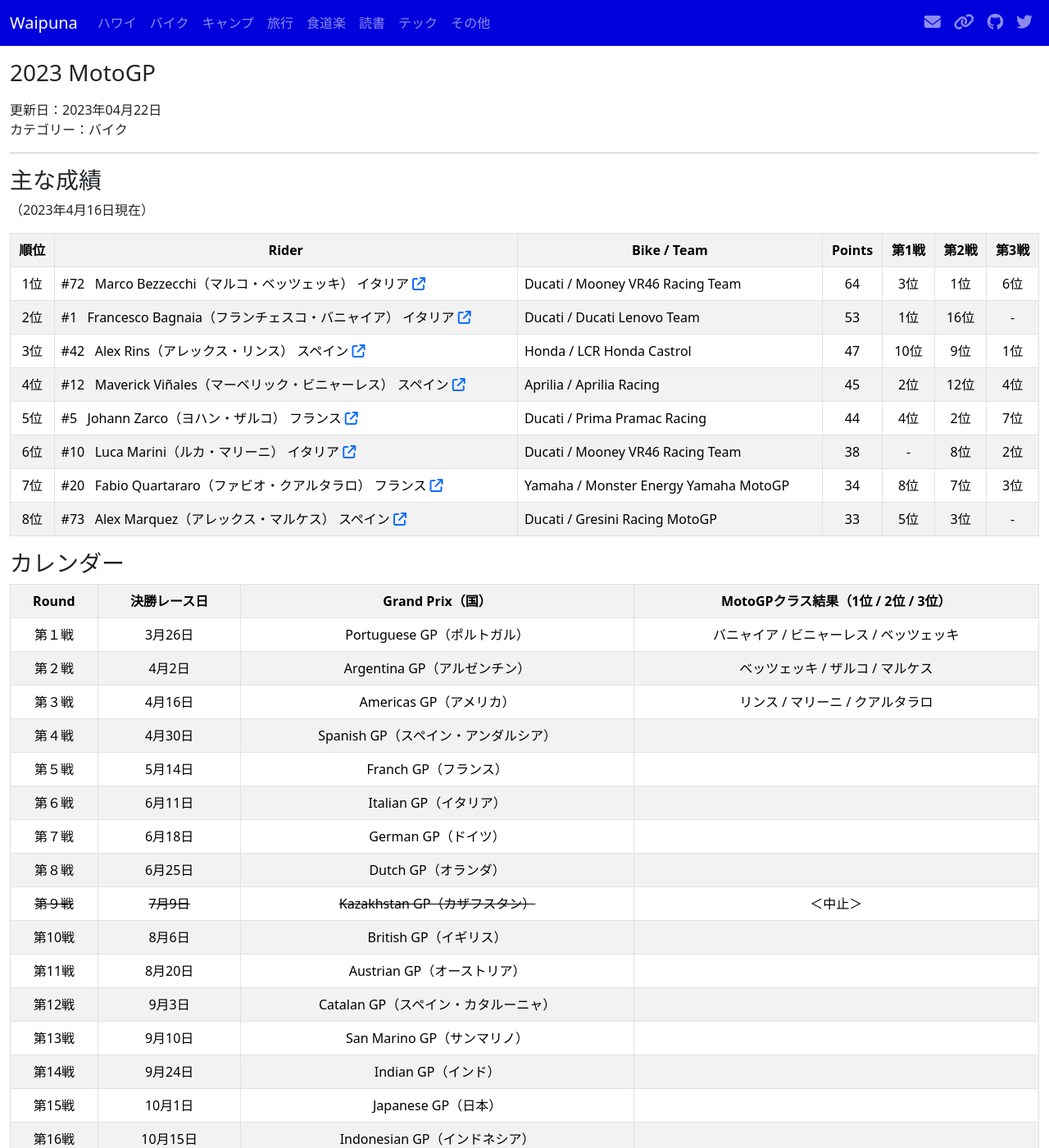
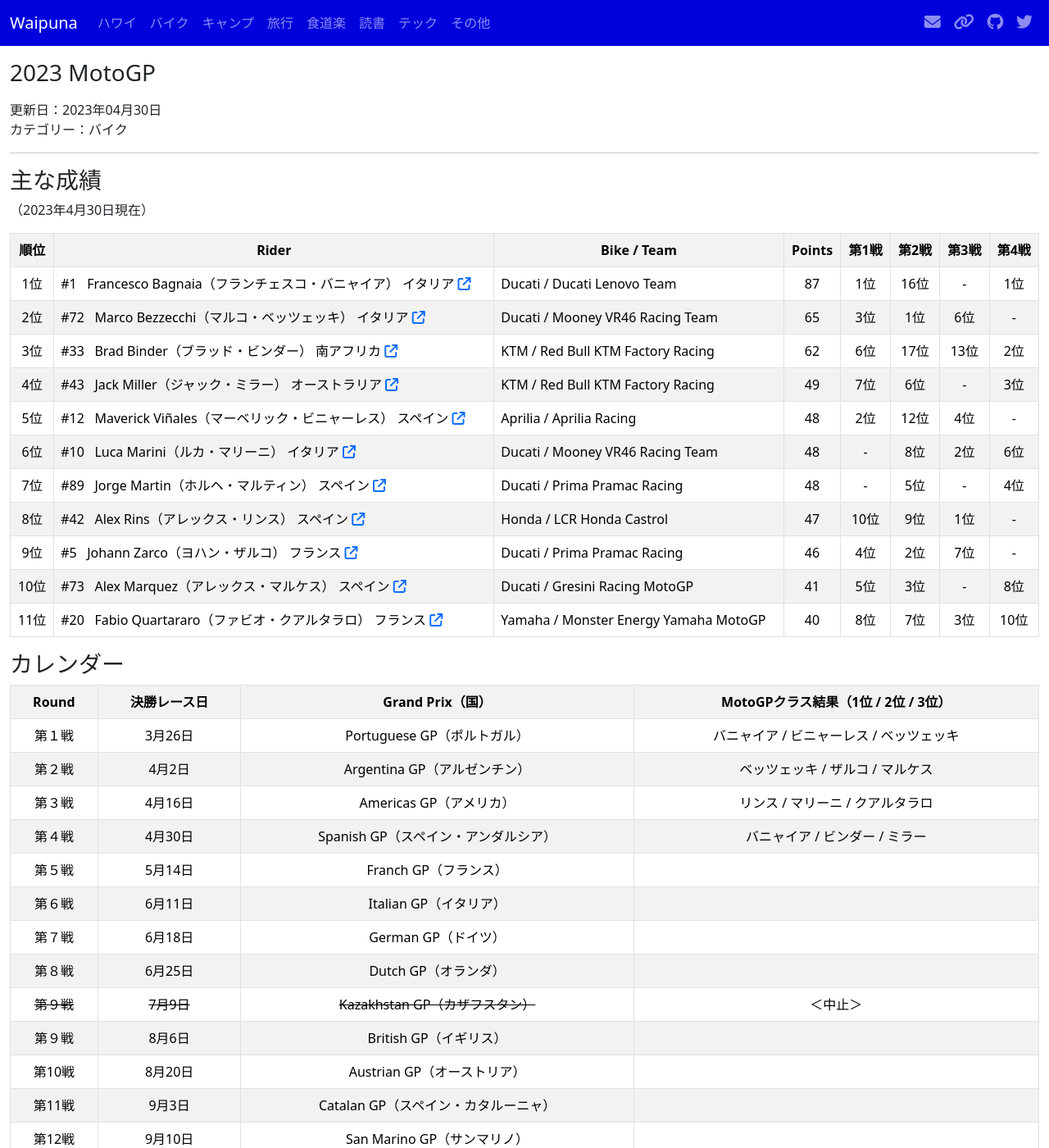
Before and after one commit to waipuna96815/waipuna96815.github.io, a Jekyll site: the page built from pages/moto-2023gp.md, in a window 1280 px wide and 1400 px high. Shown: the whole window at 82% size. Built offline with Jekyll 4.4.1, drawn with Linux system fonts in a browser that asks for light colours; nearby versions of some CDN libraries; some of the changed text lies outside the part shown.

Commit message:
add Spanish GP

```diff
--- a/pages/moto-2023gp.md
+++ b/pages/moto-2023gp.md
@@ -1,12 +1,12 @@
 ---
 layout: page
 title: 2023 MotoGP
-date: 2023-04-22
+date: 2023-04-30
 categories: バイク
 ---
 
 ### 主な成績
-（2023年4月16日現在）
+（2023年4月30日現在）
 
 <table class="table table-bordered table-striped">
   <tr align="center">
@@ -17,79 +17,130 @@
     <th>第1戦</th>
     <th>第2戦</th>
     <th>第3戦</th>
+    <th>第4戦</th>
   </tr>
   <tr align="center">
     <td>1位</td>
+    <td align="left">#1 &nbsp; Francesco Bagnaia（フランチェスコ・バニャイア） イタリア <a href="https://www.motogp.com/ja/riders/profile/Francesco+Bagnaia"><i class="fa-solid fa-arrow-up-right-from-square"></i></a></td>
+    <td align="left">Ducati / Ducati Lenovo Team</td>
+    <td>87</td>
+    <td>1位</td>
+    <td>16位</td>
+    <td>-</td>
+    <td>1位</td>
+  </tr>
+  <tr align="center">
+    <td>2位</td>
     <td align="left">#72 &nbsp; Marco Bezzecchi（マルコ・ベッツェッキ） イタリア <a href="https://www.motogp.com/ja/riders/profile/Marco+Bezzecchi"><i class="fa-solid fa-arrow-up-right-from-square"></i></a></td>
     <td align="left">Ducati / Mooney VR46 Racing Team</td>
-    <td>64</td>
+    <td>65</td>
     <td>3位</td>
     <td>1位</td>
     <td>6位</td>
-  </tr>
-  <tr align="center">
-    <td>2位</td>
-    <td align="left">#1 &nbsp; Francesco Bagnaia（フランチェスコ・バニャイア） イタリア <a href="https://www.motogp.com/ja/riders/profile/Francesco+Bagnaia"><i class="fa-solid fa-arrow-up-right-from-square"></i></a></td>
-    <td align="left">Ducati / Ducati Lenovo Team</td>
-    <td>53</td>
-    <td>1位</td>
-    <td>16位</td>
     <td>-</td>
   </tr>
   <tr align="center">
     <td>3位</td>
+    <td align="left">#33 &nbsp; Brad Binder（ブラッド・ビンダー） 南アフリカ <a href="https://www.motogp.com/ja/riders/profile/Brad+Binder"><i class="fa-solid fa-arrow-up-right-from-square"></i></a></td>
+    <td align="left">KTM / Red Bull KTM Factory Racing</td>
+    <td>62</td>
+    <td>6位</td>
+    <td>17位</td>
+    <td>13位</td>
+    <td>2位</td>
+  </tr>
+  <tr align="center">
+    <td>4位</td>
+    <td align="left">#43 &nbsp; Jack Miller（ジャック・ミラー） オーストラリア <a href="https://www.motogp.com/ja/riders/profile/Jack+Miller"><i class="fa-solid fa-arrow-up-right-from-square"></i></a></td>
+    <td align="left">KTM / Red Bull KTM Factory Racing</td>
+    <td>49</td>
+    <td>7位</td>
+    <td>6位</td>
+    <td>-</td>
+    <td>3位</td>
+  </tr>
+  <tr align="center">
+    <td>5位</td>
+    <td align="left">#12 &nbsp; Maverick Viñales（マーベリック・ビニャーレス） スペイン <a href="https://www.motogp.com/ja/riders/profile/Maverick+Viñales"><i class="fa-solid fa-arrow-up-right-from-square"></i></a></td>
+    <td align="left">Aprilia / Aprilia Racing</td>
+    <td>48</td>
+    <td>2位</td>
+    <td>12位</td>
+    <td>4位</td>
+    <td>-</td>
+  </tr>
+  <tr align="center">
+    <td>6位</td>
+    <td align="left">#10 &nbsp; Luca Marini（ルカ・マリーニ） イタリア <a href="https://www.motogp.com/ja/riders/profile/Luca+Marini"><i class="fa-solid fa-arrow-up-right-from-square"></i></a></td>
+    <td align="left">Ducati / Mooney VR46 Racing Team</td>
+    <td>48</td>
+    <td>-</td>
+    <td>8位</td>
+    <td>2位</td>
+    <td>6位</td>
+  </tr>
+  <tr align="center">
+    <td>7位</td>
+    <td align="left">#89 &nbsp; Jorge Martin（ホルヘ・マルティン） スペイン <a href="https://www.motogp.com/en/riders/profile/Jorge+Martin"><i class="fa-solid fa-arrow-up-right-from-square"></i></a></td>
+    <td align="left">Ducati / Prima Pramac Racing</td>
+    <td>48</td>
+    <td>-</td>
+    <td>5位</td>
+    <td>-</td>
+    <td>4位</td>
+  </tr>
+  <tr align="center">
+    <td>8位</td>
     <td align="left">#42 &nbsp; Alex Rins（アレックス・リンス） スペイン <a href="https://www.motogp.com/ja/riders/profile/Alex+Rins"><i class="fa-solid fa-arrow-up-right-from-square"></i></a></td>
     <td align="left">Honda / LCR Honda Castrol</td>
     <td>47</td>
     <td>10位</td>
     <td>9位</td>
     <td>1位</td>
+    <td>-</td>
   </tr>
   <tr align="center">
-    <td>4位</td>
-    <td align="left">#12 &nbsp; Maverick Viñales（マーベリック・ビニャーレス） スペイン <a href="https://www.motogp.com/ja/riders/profile/Maverick+Viñales"><i class="fa-solid fa-arrow-up-right-from-square"></i></a></td>
-    <td align="left">Aprilia / Aprilia Racing</td>
-    <td>45</td>
-    <td>2位</td>
-    <td>12位</td>
-    <td>4位</td>
-  </tr>
-  <tr align="center">
-    <td>5位</td>
+    <td>9位</td>
     <td align="left">#5 &nbsp; Johann Zarco（ヨハン・ザルコ） フランス <a href="https://www.motogp.com/ja/riders/profile/Johann+Zarco"><i class="fa-solid fa-arrow-up-right-from-square"></i></a></td>
     <td align="left">Ducati / Prima Pramac Racing</td>
-    <td>44</td>
+    <td>46</td>
     <td>4位</td>
     <td>2位</td>
     <td>7位</td>
+    <td>-</td>
   </tr>
   <tr align="center">
-    <td>6位</td>
-    <td align="left">#10 &nbsp; Luca Marini（ルカ・マリーニ） イタリア <a href="https://www.motogp.com/ja/riders/profile/Luca+Marini"><i class="fa-solid fa-arrow-up-right-from-square"></i></a></td>
-    <td align="left">Ducati / Mooney VR46 Racing Team</td>
-    <td>38</td>
+    <td>10位</td>
+    <td align="left">#73 &nbsp; Alex Marquez（アレックス・マルケス） スペイン <a href="https://www.motogp.com/ja/riders/profile/Alex+Marquez"><i class="fa-solid fa-arrow-up-right-from-square"></i></a></td>
+    <td align="left">Ducati / Gresini Racing MotoGP</td>
+    <td>41</td>
+    <td>5位</td>
+    <td>3位</td>
     <td>-</td>
     <td>8位</td>
-    <td>2位</td>
   </tr>
   <tr align="center">
-    <td>7位</td>
+    <td>11位</td>
     <td align="left">#20 &nbsp; Fabio Quartararo（ファビオ・クアルタラロ） フランス <a href="https://www.motogp.com/ja/riders/profile/Fabio+Quartararo"><i class="fa-solid fa-arrow-up-right-from-square"></i></a></td>
     <td align="left">Yamaha / Monster Energy Yamaha MotoGP</td>
-    <td>34</td>
+    <td>40</td>
     <td>8位</td>
     <td>7位</td>
     <td>3位</td>
+    <td>10位</td>
   </tr>
+  <!--
   <tr align="center">
-    <td>8位</td>
-    <td align="left">#73 &nbsp; Alex Marquez（アレックス・マルケス） スペイン <a href="https://www.motogp.com/ja/riders/profile/Alex+Marquez"><i class="fa-solid fa-arrow-up-right-from-square"></i></a></td>
-    <td align="left">Ducati / Gresini Racing MotoGP</td>
-    <td>33</td>
-    <td>5位</td>
-    <td>3位</td>
-    <td>-</td>
+    <td>位</td>
+    <td align="left">#?? &nbsp; ?（?） ? <a href=""><i class="fa-solid fa-arrow-up-right-from-square"></i></a></td>
+    <td align="left">? / ?</td>
+    <td></td>
+    <td>位</td>
+    <td>位</td>
+    <td>位</td>
+    <td>位</td>
   </tr>
+  -->
 </table>
 
 ### カレンダー
@@ -123,7 +174,7 @@
     <td>第４戦</td>
     <td>4月30日</td>
     <td>Spanish GP（スペイン・アンダルシア）</td>
-    <td></td>
+    <td>バニャイア / ビンダー / ミラー</td>
   </tr>
   <tr align="center">
     <td>第５戦</td>
@@ -156,73 +207,73 @@
     <td>＜中止＞</td>
   </tr>
   <tr align="center">
-    <td>第10戦</td>
+    <td>第９戦</td>
     <td>8月6日</td>
     <td>British GP（イギリス）</td>
     <td></td>
   </tr>
   <tr align="center">
-    <td>第11戦</td>
+    <td>第10戦</td>
     <td>8月20日</td>
     <td>Austrian GP（オーストリア）</td>
     <td></td>
   </tr>
   <tr align="center">
-    <td>第12戦</td>
+    <td>第11戦</td>
     <td>9月3日</td>
     <td>Catalan GP（スペイン・カタルーニャ）</td>
     <td></td>
   </tr>
   <tr align="center">
-    <td>第13戦</td>
+    <td>第12戦</td>
     <td>9月10日</td>
     <td>San Marino GP（サンマリノ）</td>
     <td></td>
   </tr>
   <tr align="center">
-    <td>第14戦</td>
+    <td>第13戦</td>
     <td>9月24日</td>
     <td>Indian GP（インド）</td>
     <td></td>
   </tr>
   <tr align="center">
-    <td>第15戦</td>
+    <td>第14戦</td>
     <td>10月1日</td>
     <td>Japanese GP（日本）</td>
     <td></td>
   </tr>
   <tr align="center">
-    <td>第16戦</td>
+    <td>第15戦</td>
     <td>10月15日</td>
     <td>Indonesian GP（インドネシア）</td>
     <td></td>
   </tr>
   <tr align="center">
-    <td>第17戦</td>
+    <td>第16戦</td>
     <td>10月22日</td>
     <td>Australian GP（オーストラリア）</td>
     <td></td>
   </tr>
   <tr align="center">
-    <td>第18戦</td>
+    <td>第17戦</td>
     <td>10月29日</td>
     <td>Thai GP（タイ）</td>
     <td></td>
   </tr>
   <tr align="center">
-    <td>第19戦</td>
+    <td>第18戦</td>
     <td>11月12日</td>
     <td>Malaysian GP（マレーシア）</td>
     <td></td>
   </tr>
   <tr align="center">
-    <td>第20戦</td>
+    <td>第19戦</td>
     <td>11月19日</td>
     <td>Qatar GP（カタール）</td>
     <td></td>
   </tr>
   <tr align="center">
-    <td>第21戦</td>
+    <td>第20戦</td>
     <td>11月26日</td>
     <td>Valencia GP（スペイン・バレンシア）</td>
     <td></td>
```
Also changed, not shown: index.md (+2 -1 lines), moto.md (+2 -1 lines).
